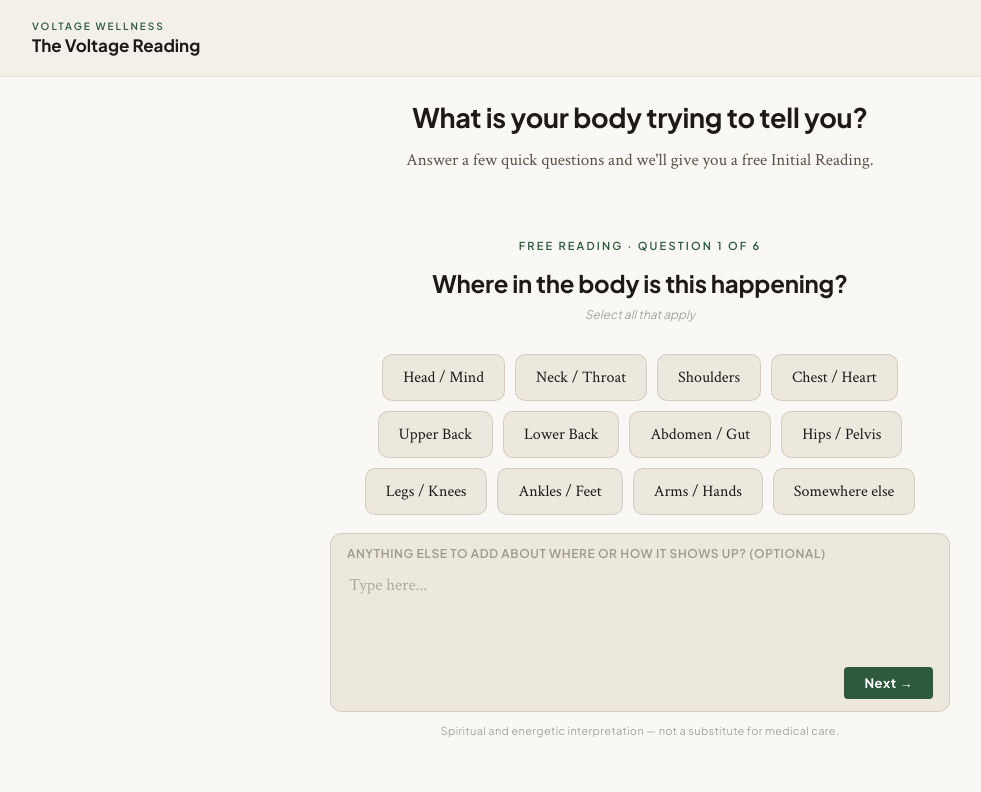
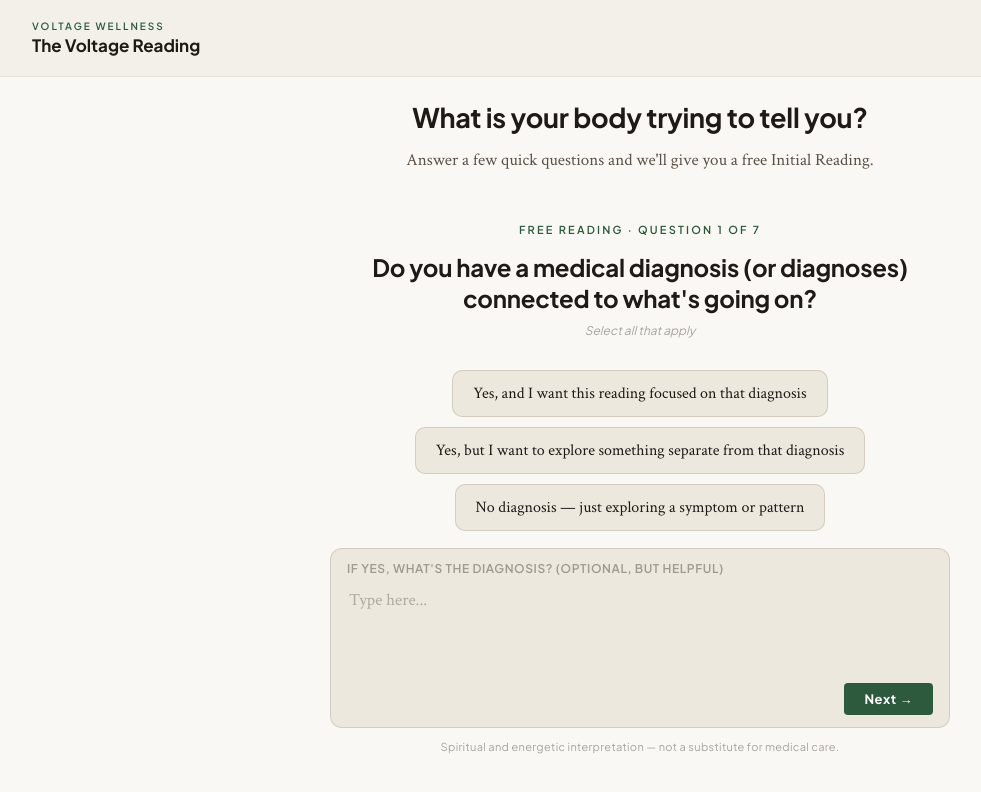
Before and after one commit to zborchers/bast-interpreter, a React (Vite) app: page / in a window 1280 px wide. Shown: the top 792 px of the page, without its empty margins (0-981 px from the left). Built offline with nearby package versions, Linux system fonts and the light colour scheme.

Commit message:
Update BASTInterpreter.jsx

```diff
--- a/src/BASTInterpreter.jsx
+++ b/src/BASTInterpreter.jsx
@@ -95,9 +95,14 @@ function QuestionScreen({ questions, index, tierLabel, loading, textDraft, setTe
               {q.hint}
             </div>
           )}
-          {isMultiSelect && (
+          {isMultiSelect && q.options.length > 0 && (
             <div style={{ fontSize: "12px", color: c.textMuted, marginTop: "0.5rem", fontFamily: SANS, fontStyle: "italic" }}>
               Select all that apply
+            </div>
+          )}
+          {q.required && (
+            <div style={{ fontSize: "12px", color: c.accentPop, marginTop: "0.5rem", fontFamily: SANS, fontWeight: 600, textTransform: "uppercase", letterSpacing: "0.06em" }}>
+              Required
             </div>
           )}
           {q.optional && (
@@ -109,6 +114,7 @@ function QuestionScreen({ questions, index, tierLabel, loading, textDraft, setTe
 
         {isMultiSelect ? (
           <div>
+            {q.options.length > 0 && (
               <div style={{ display: "flex", flexWrap: "wrap", gap: "10px", justifyContent: "center", marginBottom: "1.1rem" }}>
                 {q.options.map(opt => {
                   const selected = multiSelected.includes(opt);
@@ -135,6 +141,7 @@ function QuestionScreen({ questions, index, tierLabel, loading, textDraft, setTe
                   );
                 })}
               </div>
+            )}
             <div style={{ display: "flex", flexDirection: "column", gap: "8px", background: c.bgInput, border: `1px solid ${c.borderMid}`, borderRadius: "12px", padding: "12px 16px" }}>
               <div style={{ fontSize: "12px", color: c.textMuted, fontFamily: SANS, fontWeight: 600, textTransform: "uppercase", letterSpacing: "0.05em" }}>
                 {q.detailLabel || "Anything else to add? (optional)"}
@@ -145,13 +152,19 @@ function QuestionScreen({ questions, index, tierLabel, loading, textDraft, setTe
                 onKeyDown={handleTextKeyDown(submitT1Multi)}
                 placeholder="Type here..."
                 rows={3}
+                autoFocus={q.options.length === 0}
                 style={{ background: "transparent", border: "none", outline: "none", color: c.textPrimary, fontSize: "17px", fontFamily: SERIF, lineHeight: 1.7, resize: "none", width: "100%" }}
               />
-              <div style={{ display: "flex", justifyContent: "flex-end" }}>
+              <div style={{ display: "flex", justifyContent: "flex-end", alignItems: "center", gap: "0.75rem" }}>
+                {q.required && multiSelected.length === 0 && !textDraft.trim() && (
+                  <div style={{ fontSize: "12px", color: c.textMuted, fontFamily: SANS, fontStyle: "italic" }}>
+                    Please fill this in to continue
+                  </div>
+                )}
                 <button
                   onClick={submitT1Multi}
-                  disabled={loading}
-                  style={{ background: loading ? c.accentMid : c.accent, border: "none", borderRadius: "4px", padding: "8px 20px", cursor: loading ? "default" : "pointer", color: loading ? c.textMuted : "#fff", fontSize: "13px", fontFamily: SANS, fontWeight: 700, letterSpacing: "0.04em", transition: "all 0.15s" }}
+                  disabled={loading || (q.required && multiSelected.length === 0 && !textDraft.trim())}
+                  style={{ background: loading || (q.required && multiSelected.length === 0 && !textDraft.trim()) ? c.accentMid : c.accent, border: "none", borderRadius: "4px", padding: "8px 20px", cursor: loading ? "default" : "pointer", color: loading || (q.required && multiSelected.length === 0 && !textDraft.trim()) ? c.textMuted : "#fff", fontSize: "13px", fontFamily: SANS, fontWeight: 700, letterSpacing: "0.04em", transition: "all 0.15s" }}
                 >
                   {loading ? "Reading…" : "Next \u2192"}
                 </button>
@@ -207,6 +220,70 @@ function QuestionScreen({ questions, index, tierLabel, loading, textDraft, setTe
   );
 }
 
+// ---- INLINE TIER 2 QUESTION (sits at the bottom of the chat transcript,
+// so Tier 2 feels like one continuous conversation instead of a separate
+// screen per question) ----
+
+function InlineTier2Question({ q, index, total, loading, textDraft, setTextDraft, handleTextKeyDown, submitT2Text, skipT2 }) {
+  return (
+    <div style={{ background: c.bgInput, border: `1px solid ${c.borderMid}`, borderRadius: "12px", padding: "16px 18px", marginBottom: "1rem" }}>
+      <div style={{ fontSize: "10px", fontWeight: 600, letterSpacing: "0.15em", textTransform: "uppercase", color: c.accent, marginBottom: "0.5rem", fontFamily: SANS }}>
+        Root Cause · Question {index + 1} of {total}
+      </div>
+      <div style={{ fontSize: "17px", fontWeight: 700, color: c.textPrimary, marginBottom: "0.4rem", lineHeight: 1.35, fontFamily: SANS }}>
+        {q.q}
+      </div>
+      {q.hint && (
+        <div style={{ fontSize: "13px", color: c.textMuted, lineHeight: 1.55, marginBottom: "0.6rem", fontFamily: SERIF, fontStyle: "italic" }}>
+          {q.hint}
+        </div>
+      )}
+      {q.optional && (
+        <div style={{ fontSize: "11px", color: c.accentPop, marginBottom: "0.6rem", fontFamily: SANS, fontWeight: 600, textTransform: "uppercase", letterSpacing: "0.05em" }}>
+          Optional — skip if unsure
+        </div>
+      )}
+      {q.suggestions && (
+        <div style={{ display: "flex", flexWrap: "wrap", gap: "6px", marginBottom: "0.7rem" }}>
+          {q.suggestions.map(s => (
+            <button
+              key={s}
+              onClick={() => setTextDraft(s)}
+              disabled={loading}
+              style={{ background: "transparent", border: `1px dashed ${c.borderMid}`, borderRadius: "999px", padding: "5px 11px", fontSize: "12px", color: c.textSecondary, cursor: loading ? "default" : "pointer", fontFamily: SANS }}
+            >
+              {s}
+            </button>
+          ))}
+        </div>
+      )}
+      <textarea
+        value={textDraft}
+        onChange={e => setTextDraft(e.target.value)}
+        onKeyDown={handleTextKeyDown(submitT2Text)}
+        placeholder="Tap a suggestion above, or type your own answer here..."
+        rows={3}
+        autoFocus
+        style={{ width: "100%", background: c.bg, border: `1px solid ${c.borderMid}`, borderRadius: "8px", padding: "10px 12px", outline: "none", color: c.textPrimary, fontSize: "16px", fontFamily: SERIF, lineHeight: 1.6, resize: "none", marginBottom: "0.6rem", boxSizing: "border-box" }}
+      />
+      <div style={{ display: "flex", justifyContent: "space-between", alignItems: "center" }}>
+        {q.optional ? (
+          <button onClick={skipT2} disabled={loading} style={{ background: "transparent", border: "none", color: c.textMuted, fontSize: "12px", cursor: "pointer", fontFamily: SANS, textDecoration: "underline" }}>
+            Skip this question
+          </button>
+        ) : <div />}
+        <button
+          onClick={submitT2Text}
+          disabled={loading}
+          style={{ background: loading ? c.accentMid : c.accent, border: "none", borderRadius: "4px", padding: "8px 20px", cursor: loading ? "default" : "pointer", color: loading ? c.textMuted : "#fff", fontSize: "13px", fontFamily: SANS, fontWeight: 700, letterSpacing: "0.04em", transition: "all 0.15s" }}
+        >
+          {loading ? "Reading…" : "Next \u2192"}
+        </button>
+      </div>
+    </div>
+  );
+}
+
 // ---- READING TRANSCRIPT (also hoisted, same reason) ----
 
 function Transcript({ messages, loading, messagesEndRef, ctaSlot }) {
@@ -254,6 +331,17 @@ function Transcript({ messages, loading, messagesEndRef, ctaSlot }) {
 
 const QUESTIONS_TIER1 = [
   {
+    id: "diagnosis",
+    type: "multiselect",
+    q: "Do you have a medical diagnosis (or diagnoses) connected to what's going on?",
+    detailLabel: "If yes, what's the diagnosis? (optional, but helpful)",
+    options: [
+      "Yes, and I want this reading focused on that diagnosis",
+      "Yes, but I want to explore something separate from that diagnosis",
+      "No diagnosis — just exploring a symptom or pattern",
+    ],
+  },
+  {
     id: "region",
     type: "multiselect",
     q: "Where in the body is this happening?",
@@ -300,6 +388,69 @@ const QUESTIONS_TIER1 = [
     options: ["Work stress", "Relationship or family stress", "Grief or loss", "Major life transition", "Financial stress", "Caregiving responsibilities"],
   },
 ];
+
+// ---- DIAGNOSIS ROUTING ----
+// The diagnosis question (always first) changes what the rest of Tier 1
+// looks like:
+//   - "focused on diagnosis" ONLY -> skip the remaining 6 questions
+//     entirely; the reading is built from the diagnosis alone.
+//   - "focused on diagnosis" AND "separate thing" both selected -> keep
+//     the remaining 6 questions, but reword them to make unmistakably
+//     clear they're asking about the OTHER thing, not the diagnosis.
+//   - anything else (separate only, no diagnosis, or skipped) -> normal,
+//     unmodified flow.
+
+const DIAGNOSIS_FOCUSED = "Yes, and I want this reading focused on that diagnosis";
+const DIAGNOSIS_SEPARATE = "Yes, but I want to explore something separate from that diagnosis";
+
+const SEPARATE_REFRAME = {
+  region: "Setting the diagnosis aside for a moment — where in the body is this separate thing happening?",
+  side: "For this separate thing — is it more on the left side, the right side, centered, or on both sides?",
+  plane: "For this separate thing — do you feel it more toward the front, more toward the back, or both at once?",
+  quality: "How would you describe this separate thing?",
+  pattern: "Is this separate thing the first time you've had it, does it come and go, or is it constant / ongoing?",
+  context: "Setting the diagnosis aside — what's actually going on in your life right now connected to this other thing?",
+};
+
+// Required follow-up when someone wants the reading focused on their
+// diagnosis but hasn't actually named it yet — there's nothing to
+// interpret without this.
+const DIAGNOSIS_NAME_QUESTION = {
+  id: "diagnosisName",
+  type: "multiselect",
+  q: "What is your diagnosis (or diagnoses)?",
+  detailLabel: "List everything that applies — this is what the reading will be built from.",
+  options: [],
+  required: true,
+};
+
+function buildEffectiveTier1Questions(diagnosisAnswer) {
+  const selected = (diagnosisAnswer && diagnosisAnswer.selected) || [];
+  const focused = selected.includes(DIAGNOSIS_FOCUSED);
+  const alsoSeparate = selected.includes(DIAGNOSIS_SEPARATE);
+  const alreadyNamed = !!(diagnosisAnswer && diagnosisAnswer.detail && diagnosisAnswer.detail.trim());
+  const nameStep = alreadyNamed ? [] : [DIAGNOSIS_NAME_QUESTION];
+
+  if (focused && !alsoSeparate) {
+    // Reading will be built entirely from the diagnosis — nothing else
+    // needed, but we do need to actually know what it is first.
+    return [QUESTIONS_TIER1[0], ...nameStep];
+  }
+
+  if (focused && alsoSeparate) {
+    // They want both — get the diagnosis name if we don't have it yet,
+    // then reword the rest so it's unambiguous those questions are about
+    // the separate issue, not the diagnosis.
+    const reframed = QUESTIONS_TIER1.slice(1).map(q => ({
+      ...q,
+      q: SEPARATE_REFRAME[q.id] || q.q,
+    }));
+    return [QUESTIONS_TIER1[0], ...nameStep, ...reframed];
+  }
+
+  // Separate-only, no diagnosis, or skipped — normal flow.
+  return QUESTIONS_TIER1;
+}
 
 const QUESTIONS_TIER2 = [
   {
@@ -473,6 +624,12 @@ const CONTEXT_CHIP_TAGS = {
 function buildTier1Signals(answersT1) {
   const signals = new Set();
 
+  const diagnosisSelected = (answersT1.diagnosis && answersT1.diagnosis.selected) || [];
+  if (diagnosisSelected.includes("Yes, and I want this reading focused on that diagnosis")) {
+    signals.add("chronic");
+    signals.add("long-standing");
+  }
+
   const regionSelected = (answersT1.region && answersT1.region.selected) || [];
   regionSelected.forEach(r => (REGION_SIGNAL_TAGS[r] || []).forEach(t => signals.add(t)));
 
@@ -519,8 +676,7 @@ export default function BASTInterpreter() {
       const params = new URLSearchParams(window.location.search);
       const saved = localStorage.getItem("bast_messages");
       const hasSavedSession = saved && JSON.parse(saved).length > 0;
-      const ids = QUESTIONS_TIER1.map(q => q.id);
-      return !hasSavedSession && ids.every(id => params.has(id));
+      return !hasSavedSession && params.has("diagnosis");
     } catch { return false; }
   });
   const [unlocked, setUnlocked] = useState(() => {
@@ -540,6 +696,7 @@ export default function BASTInterpreter() {
   const [t2Index, setT2Index] = useState(0);
   const [answersT1, setAnswersT1] = useState({});
   const [multiSelected, setMultiSelected] = useState([]);
+  const [effectiveTier1Questions, setEffectiveTier1Questions] = useState(QUESTIONS_TIER1);
   const [answersT2, setAnswersT2] = useState({});
   const [tier2Questions, setTier2Questions] = useState(QUESTIONS_TIER2);
   const [textDraft, setTextDraft] = useState("");
@@ -567,6 +724,7 @@ export default function BASTInterpreter() {
     setMessages([]);
     setAnswersT1({});
     setMultiSelected([]);
+    setEffectiveTier1Questions(QUESTIONS_TIER1);
     setAnswersT2({});
     setT1Index(0);
     setT2Index(0);
@@ -625,18 +783,25 @@ export default function BASTInterpreter() {
   };
 
   const submitT1Multi = () => {
-    const q = QUESTIONS_TIER1[t1Index];
+    const q = effectiveTier1Questions[t1Index];
     const latest = { ...answersT1, [q.id]: { selected: multiSelected, detail: textDraft } };
     setAnswersT1(latest);
     setMultiSelected([]);
     setTextDraft("");
+    if (q.id === "diagnosis") {
+      const effective = buildEffectiveTier1Questions(latest.diagnosis);
+      setEffectiveTier1Questions(effective);
+      advanceT1(latest, effective);
+    } else {
       advanceT1(latest);
+    }
   };
 
-  const fetchInitialReading = async (latestAnswers) => {
+  const fetchInitialReading = async (latestAnswers, questionsList) => {
+    const list = questionsList || effectiveTier1Questions;
     setLoading(true);
     setTier2Questions(orderTier2Questions(latestAnswers));
-    const compiled = compileAnswers(QUESTIONS_TIER1, latestAnswers);
+    const compiled = compileAnswers(list, latestAnswers);
     const userMsg = {
       role: "user",
       content: `Here is the intake for an Initial Reading:\n\n${compiled}\n\nProvide an Initial Reading based on this intake.`,
@@ -654,26 +819,38 @@ export default function BASTInterpreter() {
     setLoading(false);
   };
 
-  const advanceT1 = (latestAnswers) => {
-    if (t1Index < QUESTIONS_TIER1.length - 1) {
+  const advanceT1 = (latestAnswers, questionsList) => {
+    const list = questionsList || effectiveTier1Questions;
+    if (t1Index < list.length - 1) {
       setT1Index(t1Index + 1);
       return;
     }
-    // Tier 1 complete — request Initial Reading
-    fetchInitialReading(latestAnswers);
+    // Tier 1 complete (or short-circuited because the diagnosis alone was
+    // enough) — request Initial Reading.
+    fetchInitialReading(latestAnswers, list);
   };
 
   // Pick up Tier 1 answers passed in via URL params (e.g. from a landing-page
-  // quiz) so a returning visitor doesn't have to answer the same six
-  // questions twice. Only fires once, on a completely fresh session.
-  // Each question's selections arrive as "id=Option A||Option B" (pipe-
-  // separated, URL-encoded) with an optional "id_detail=..." param.
+  // quiz) so a returning visitor doesn't have to answer the same questions
+  // twice. Only fires once, on a completely fresh session. The set of
+  // required params depends on the diagnosis answer, same as the in-app
+  // flow — a diagnosis-focused-only answer means only "diagnosis" (and its
+  // detail) will be present at all.
   useEffect(() => {
     if (messages.length > 0 || t1Index > 0) return;
     try {
       const params = new URLSearchParams(window.location.search);
-      const ids = QUESTIONS_TIER1.map(q => q.id);
-      if (ids.every(id => params.has(id))) {
+      if (!params.has("diagnosis")) return;
+
+      const diagnosisRaw = params.get("diagnosis") || "";
+      const diagnosisSelected = diagnosisRaw.split("||").map(s => s.trim()).filter(Boolean);
+      const diagnosisDetail = params.get("diagnosis_detail") || "";
+      const diagnosisAnswer = { selected: diagnosisSelected, detail: diagnosisDetail };
+      const effective = buildEffectiveTier1Questions(diagnosisAnswer);
+      const ids = effective.map(q => q.id);
+
+      if (!ids.every(id => params.has(id))) return;
+
       const fromUrl = {};
       ids.forEach(id => {
         const raw = params.get(id) || "";
@@ -682,8 +859,8 @@ export default function BASTInterpreter() {
         fromUrl[id] = { selected, detail };
       });
       setAnswersT1(fromUrl);
-        fetchInitialReading(fromUrl);
-      }
+      setEffectiveTier1Questions(effective);
+      fetchInitialReading(fromUrl, effective);
     } catch {}
     // eslint-disable-next-line react-hooks/exhaustive-deps
   }, []);
@@ -745,17 +922,12 @@ export default function BASTInterpreter() {
       try {
         const text = await callAPI(newMessages);
         setMessages(prev => [...prev, { role: "assistant", content: text }]);
-        setStep("tier2-response");
+        setT2Index(t2Index + 1);
       } catch {
         setMessages(prev => [...prev, { role: "assistant", content: "There was a connection error. Please try again." }]);
       }
     }
     setLoading(false);
-  };
-
-  const continueTier2 = () => {
-    setT2Index(t2Index + 1);
-    setStep("tier2");
   };
 
   // ---- FREEFORM FOLLOW-UP (post Root Cause Reading) ----
@@ -800,7 +972,7 @@ export default function BASTInterpreter() {
             </div>
           </div>
         )}
-        <QuestionScreen questions={QUESTIONS_TIER1} index={t1Index} tierLabel="Free Reading" loading={loading} textDraft={textDraft} setTextDraft={setTextDraft} handleTextKeyDown={handleTextKeyDown} multiSelected={multiSelected} toggleMultiSelect1={toggleMultiSelect1} submitT1Multi={submitT1Multi} submitT2Text={submitT2Text} skipT2={skipT2} />
+        <QuestionScreen questions={effectiveTier1Questions} index={t1Index} tierLabel="Free Reading" loading={loading} textDraft={textDraft} setTextDraft={setTextDraft} handleTextKeyDown={handleTextKeyDown} multiSelected={multiSelected} toggleMultiSelect1={toggleMultiSelect1} submitT1Multi={submitT1Multi} submitT2Text={submitT2Text} skipT2={skipT2} />
         <style>{`* { box-sizing: border-box; } body { margin: 0; } textarea::placeholder { color: rgba(30,26,22,0.3); }`}</style>
       </div>
     );
@@ -881,38 +1053,32 @@ export default function BASTInterpreter() {
     );
   }
 
-  // ---- RENDER: TIER 2 RESPONSE (short reflection shown between questions) ----
+  // ---- RENDER: TIER 2 (inline chat — question appears at the bottom of the
+  // same scrolling transcript, no separate screen per question) ----
 
-  if (step === "tier2-response" && !loading) {
+  if (step === "tier2" && !loading) {
+    const q = tier2Questions[t2Index];
     return (
       <div style={{ minHeight: "100vh", background: c.bg, color: c.textPrimary, fontFamily: SERIF, display: "flex", flexDirection: "column" }}>
         <Header messages={messages} t1Index={t1Index} clearHistory={clearHistory} />
         <Transcript messages={messages} loading={loading} messagesEndRef={messagesEndRef}
           ctaSlot={
             <>
-              <div style={{ display: "flex", justifyContent: "center" }}>
-                <button
-                  onClick={continueTier2}
-                  style={{ background: c.accent, border: "none", borderRadius: "6px", padding: "14px 28px", fontSize: "15px", color: "#fff", cursor: "pointer", fontFamily: SANS, fontWeight: 700, letterSpacing: "0.04em" }}
-                >
-                  Next Question &rarr;
-                </button>
-              </div>
+              <InlineTier2Question
+                q={q}
+                index={t2Index}
+                total={tier2Questions.length}
+                loading={loading}
+                textDraft={textDraft}
+                setTextDraft={setTextDraft}
+                handleTextKeyDown={handleTextKeyDown}
+                submitT2Text={submitT2Text}
+                skipT2={skipT2}
+              />
               <Disclaimer />
             </>
           }
         />
-      </div>
-    );
-  }
-
-  // ---- RENDER: TIER 2 WIZARD ----
-
-  if (step === "tier2" && !loading) {
-    return (
-      <div style={{ minHeight: "100vh", background: c.bg, color: c.textPrimary, fontFamily: SERIF, display: "flex", flexDirection: "column" }}>
-        <Header messages={messages} t1Index={t1Index} clearHistory={clearHistory} />
-        <QuestionScreen questions={tier2Questions} index={t2Index} tierLabel="Root Cause" loading={loading} textDraft={textDraft} setTextDraft={setTextDraft} handleTextKeyDown={handleTextKeyDown} multiSelected={multiSelected} toggleMultiSelect1={toggleMultiSelect1} submitT1Multi={submitT1Multi} submitT2Text={submitT2Text} skipT2={skipT2} />
         <style>{`* { box-sizing: border-box; } body { margin: 0; } textarea::placeholder { color: rgba(30,26,22,0.3); }`}</style>
       </div>
     );
```
Lines whose indentation alone changed are shown as unchanged.
